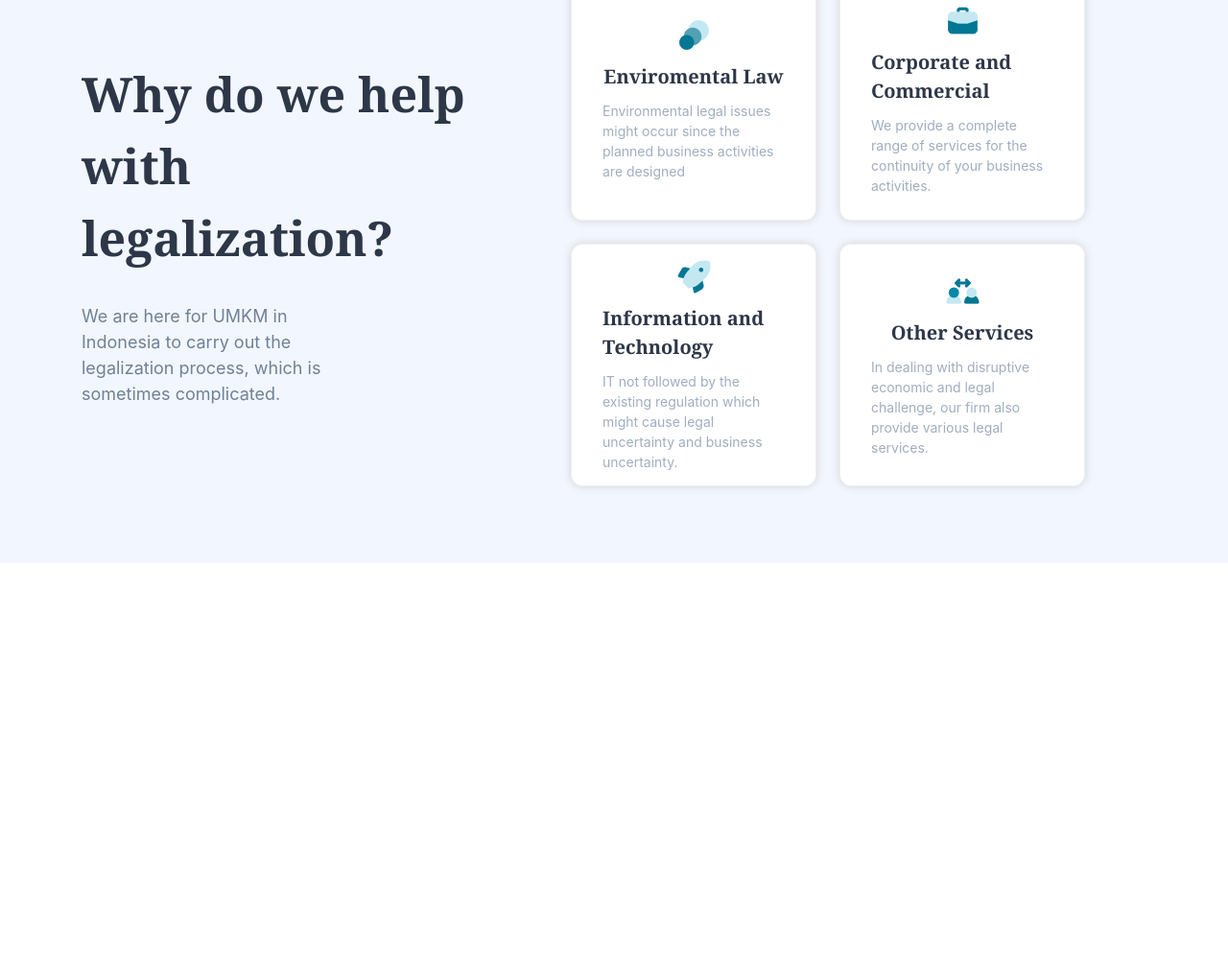
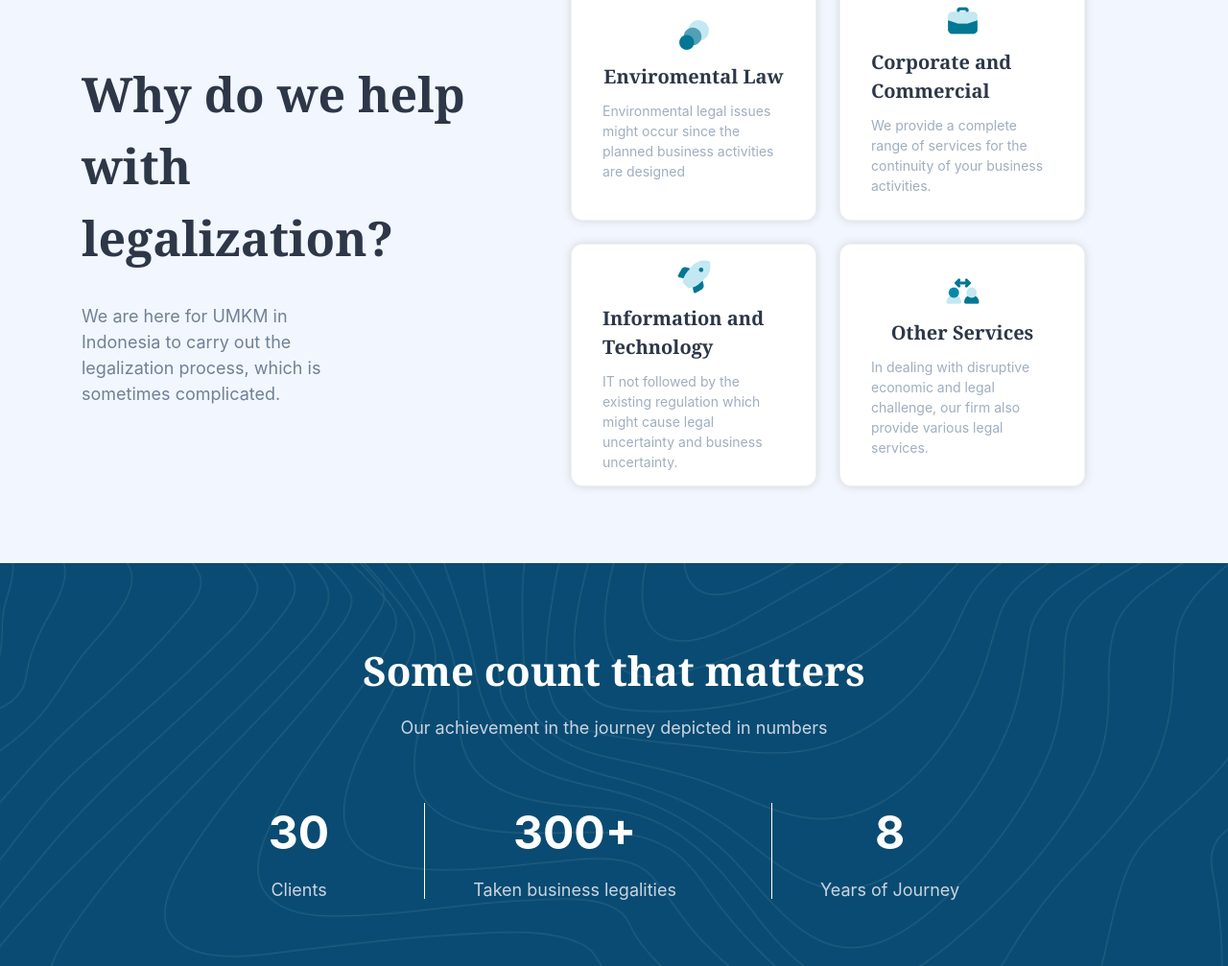
Before and after one commit to zargulak11-hash/class-work-branch, a website: page index.html in a window 1280 px wide. Shown: the part 966-1973 px from the top of the page at 96% size. Before the commit the page ends 1553 px from the top, so only its background shows below. Drawn offline with nearby package versions, Linux system fonts and the light colour scheme; files that its build step writes are made by us from their sources.

Commit message:
project3

```diff
--- a/index.html
+++ b/index.html
@@ -76,6 +76,33 @@
     </div>
   </div>
 </section>
+<section style="background-image: url('./images/BG.png');" class="bg-center bg-no-repeat bg-cover w-full h-[730px] lg:h-[420px] pt-[80px] pb-[80px] flex flex-col items-center text-center">
+  <div class="mb-[20px]">
+    <h2 class="font-serif font-bold text-[42px] text-[#ffffff]  mb-[15px]">
+      Some count that matters
+    </h2>
+    <p class="text-[18px] text-[#cbd5e1] lg:w-full w-[300px] m-auto">
+      Our achievement in the journey depicted in numbers
+    </p>
+  </div>
+  <div class="flex lg:pt-[40px] lg:gap-[50px] gap-[30px] flex-col lg:flex-row items-center justify-center max-w-[1200px]">
+    <div class=" flex flex-col gap-[10px] items-center">
+      <h1 class="text-[48px] font-bold text-[#ffffff]">30</h1>
+      <p class="text-[18px] text-[#cbd5e1]">Clients</p>
+    </div>
+    <div class=" hidden lg:block  border-r-[1px] border-r-[white]  w-[50px] h-[100px]"></div>
+    <div class="  flex flex-col gap-[10px] items-center">
+      <h1 class="text-[48px] font-bold text-[#ffffff]">300+</h1>
+      <p class="text-[18px] text-[#cbd5e1]">Taken business legalities</p>
+    </div>
+    <div class="hidden lg:block  border-r-[1px] border-r-[white] w-[50px] h-[100px]"></div>
+    <div class="  flex flex-col gap-[10px] items-center">
+      <h1 class="text-[48px] font-bold text-[#ffffff]">8</h1>
+      <p class="text-[18px] text-[#cbd5e1]">Years of Journey</p>
+    </div>
+
+  </div>
+</section>
     </main>
 </body>
 </html>
```
